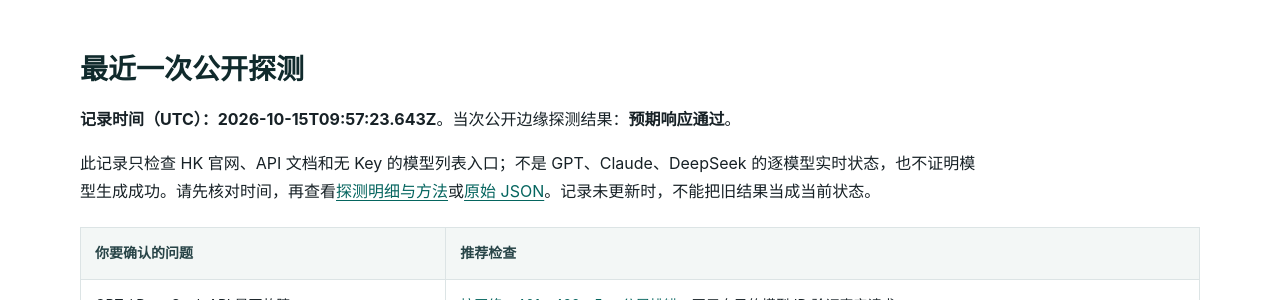
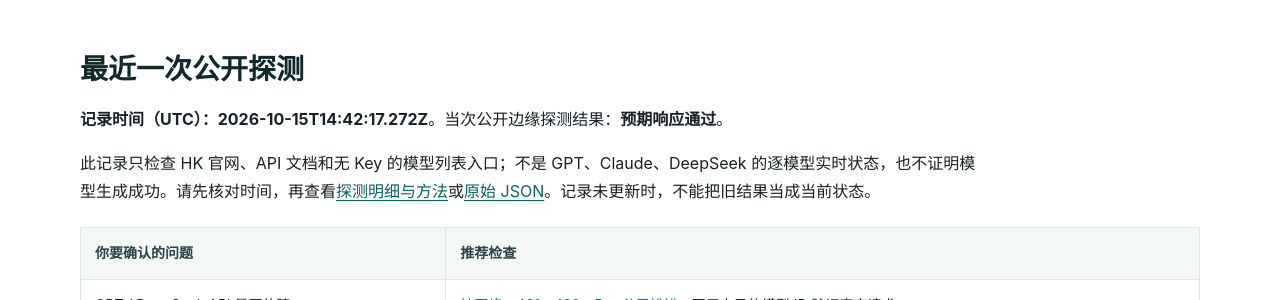
Before and after one commit to KKWANG4444/api-status, a Jekyll site: the page built from index.md, in a window 1280 px wide and 900 px high, scrolled down 364 px. Shown: the part 151-451 px from the top of the window. Built offline with Jekyll 4.4.1, drawn with Linux system fonts in a browser that asks for light colours.

Commit message:
chore: update public edge status

```diff
--- a/_data/status.json
+++ b/_data/status.json
@@ -1,7 +1,7 @@
 {
   "status": "operational",
-  "checked_at": "2026-10-15T09:57:23.643Z",
-  "duration_ms": 582,
+  "checked_at": "2026-10-15T14:42:17.272Z",
+  "duration_ms": 792,
   "overall": true,
   "components": [
     {
@@ -10,7 +10,7 @@
       "url": "https://www.aifast.hk/",
       "ok": true,
       "status": 200,
-      "elapsed_ms": 518,
+      "elapsed_ms": 725,
       "content_type": "text/html; charset=utf-8",
       "detail": "Expected public edge response"
     },
@@ -20,7 +20,7 @@
       "url": "https://api.aifast.hk/",
       "ok": true,
       "status": 200,
-      "elapsed_ms": 413,
+      "elapsed_ms": 467,
       "content_type": "text/html",
       "detail": "Expected public edge response"
     },
@@ -30,7 +30,7 @@
       "url": "https://www.aifast.hk/v1/models",
       "ok": true,
       "status": 401,
-      "elapsed_ms": 494,
+      "elapsed_ms": 648,
       "content_type": "application/json; charset=utf-8",
       "detail": "Expected public edge response"
     }
--- a/data/status.json
+++ b/data/status.json
@@ -1,7 +1,7 @@
 {
   "status": "operational",
-  "checked_at": "2026-10-15T09:57:23.643Z",
-  "duration_ms": 582,
+  "checked_at": "2026-10-15T14:42:17.272Z",
+  "duration_ms": 792,
   "overall": true,
   "components": [
     {
@@ -10,7 +10,7 @@
       "url": "https://www.aifast.hk/",
       "ok": true,
       "status": 200,
-      "elapsed_ms": 518,
+      "elapsed_ms": 725,
       "content_type": "text/html; charset=utf-8",
       "detail": "Expected public edge response"
     },
@@ -20,7 +20,7 @@
       "url": "https://api.aifast.hk/",
       "ok": true,
       "status": 200,
-      "elapsed_ms": 413,
+      "elapsed_ms": 467,
       "content_type": "text/html",
       "detail": "Expected public edge response"
     },
@@ -30,7 +30,7 @@
       "url": "https://www.aifast.hk/v1/models",
       "ok": true,
       "status": 401,
-      "elapsed_ms": 494,
+      "elapsed_ms": 648,
       "content_type": "application/json; charset=utf-8",
       "detail": "Expected public edge response"
     }
```
